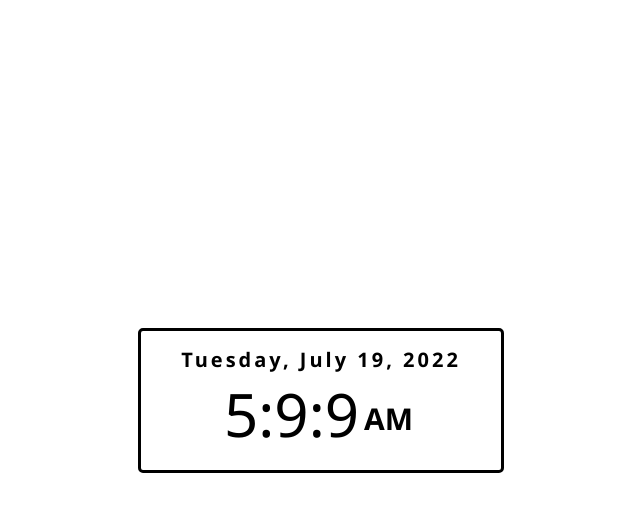
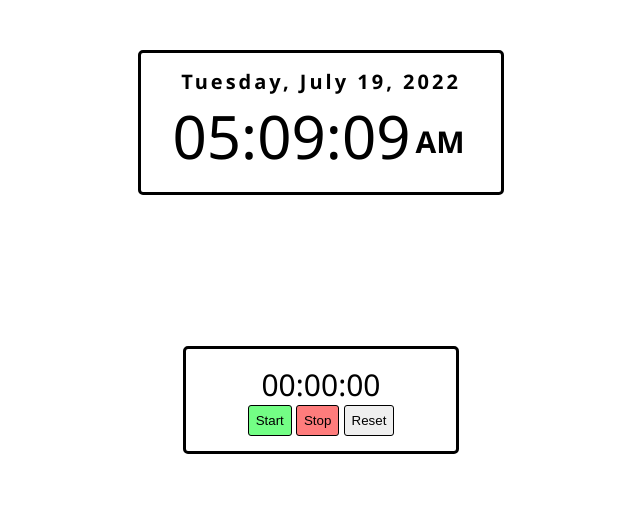
Before and after one commit to KaitoNishikawa/clock-website, a plain HTML site: page index.html in a window 1280 px wide. Shown: the whole page, without its empty margins (319-959 px from the left). Drawn offline with Linux system fonts and the light colour scheme.

Commit message:
pad digit + stopwatch

```diff
--- a/css/style.css
+++ b/css/style.css
@@ -8,6 +8,7 @@ body{
     display: flex;
     justify-content: center;
     align-items: center;
+    position: relative;
 }
 
 .datetime{
@@ -16,6 +17,8 @@ body{
     padding: 15px 10px;
     border: 3px solid;
     border-radius: 5px;
+    position: absolute;
+    top: 50px;
 }
 
 .date{
@@ -40,3 +43,29 @@ body{
     padding: 0 5px;
     border-radius: 3px;
 }
+
+.stopwatch{
+    font-family: "Segoe UI", sans-serif;
+    width: 250px;
+    padding: 15px 10px;
+    border: 3px solid;
+    border-radius: 5px;
+    text-align: center;
+}
+
+.timer{
+    font-size: 30px;
+    display: flex;
+    justify-content: center;
+    align-items: center;
+}
+
+.control{
+
+}
+
+.button{
+    padding: 7px;
+    border: 1px solid black;
+    border-radius: 3px
+}
--- a/index.html
+++ b/index.html
@@ -25,47 +25,22 @@
     </div>
     <!--clock end-->
 
-    <script type="text/javascript">
-        function updateClock(){
-            var now = new Date();
-            var dname = now.getDay(),
-                mo = now.getMonth(),
-                dnum = now.getDate(),
-                yr = now.getFullYear(),
-                hou = now.getHours(),
-                min = now.getMinutes(),
-                sec = now.getSeconds(),
-                pe = "AM";
+    <div class="stopwatch">
+        <div class="timer">
+            <span id="hour2">00</span>:
+            <span id="minutes2">00</span>:
+            <span id="seconds2">00</span>
+        </div>
 
-                if(hou > 12)
-                {
-                    hou = hou - 12;
-                    pe = "PM";
-                }
-                if(hou == 00)
-                {
-                    hou = 12
-                }
-                if(hou == 12)
-                {
-                    pe = "PM";
-                }
+        <div class="Control">
+            <button class="button" style="background-color: #73FE85" onclick="initTimer()">Start</button>
+            <button class="button" style="background-color: #FE7C7C" onclick="stop()">Stop</button>
+            <button class="button" onclick="reset()">Reset</button>
+        </div>
+    </div>
 
-                var months = ["January", "February", "March", "April", "May", "June", "July", "August", "September", "October", "November", "December"];
-                var week = ["Sunday", "Monday", "Tuesday", "Wednesday", "Thursday", "Friday", "Saturday"];
-                var ids = ["dayname", "month", "daynum", "year", "hour", "minutes", "seconds", "period"];
-                var values = [week[dname], months[mo], dnum, yr, hou, min, sec, pe];
+    <script src="js/website.js"></script>
 
-                for(var i = 0; i < ids.length; i++)
-                {
-                    document.getElementById(ids[i]).firstChild.nodeValue = values[i];
-                }
-            }
 
-        function initClock(){
-            updateClock();
-            window.setInterval("updateClock()", 1)
-        }
-    </script>
 </body>
 </html>
--- a/js/website.js
+++ b/js/website.js
@@ -0,0 +1,95 @@
+function updateClock(){
+    var now = new Date();
+    var dname = now.getDay(),
+        mo = now.getMonth(),
+        dnum = now.getDate(),
+        yr = now.getFullYear(),
+        hou = now.getHours(),
+        min = now.getMinutes(),
+        sec = now.getSeconds(),
+        pe = "AM";
+
+        if(hou > 12){
+            hou = hou - 12;
+            pe = "PM";
+        }
+
+        if(hou == 00){
+            hou = 12
+        }
+
+        if(hou == 12){
+            pe = "PM";
+        }
+/*
+        function pad(digit){
+            //number = new Number(digit);
+            x = digit.toString();
+
+            if(x.length < 2){
+                x = '0' + x;
+            }
+
+            return x;
+        }
+*/
+
+
+
+        var months = ["January", "February", "March", "April", "May", "June", "July", "August", "September", "October", "November", "December"];
+        var week = ["Sunday", "Monday", "Tuesday", "Wednesday", "Thursday", "Friday", "Saturday"];
+        var ids = ["dayname", "month", "daynum", "year", "hour", "minutes", "seconds", "period"];
+        var values = [week[dname], months[mo], dnum, yr, pad(hou), pad(min), pad(sec), pe];
+
+        for(var i = 0; i < ids.length; i++){
+            document.getElementById(ids[i]).innerHTML = values[i];
+        }
+    }
+
+function initClock(){
+    //updateClock();
+    setInterval("updateClock()", 1);
+}
+
+function pad(digit){
+    if(digit < 10)
+    {
+        digit = '0' + digit;
+    }
+
+    return digit;
+}
+
+var sec = 0;
+let interval = null;
+
+function updateTimer(){
+    sec++;
+
+    second = sec % 60;
+    hour = Math.floor(sec / 3600);
+    minute = Math.floor((sec - (hour * 3600)) / 60);
+
+    document.getElementById("seconds2").innerHTML = pad(second);
+    document.getElementById("minutes2").innerHTML = pad(minute);
+    document.getElementById("hour2").innerHTML = pad(hour);
+}
+
+function initTimer(x){
+    if(interval){
+        return;
+    }
+
+    interval = setInterval("updateTimer()", 1000);
+}
+
+function stop(){
+    clearInterval(interval);
+    interval = null;
+}
+
+function reset(){
+    stop();
+    sec = -1;
+    updateTimer();
+}
```
Also changed, not shown: js/test.js (added).
